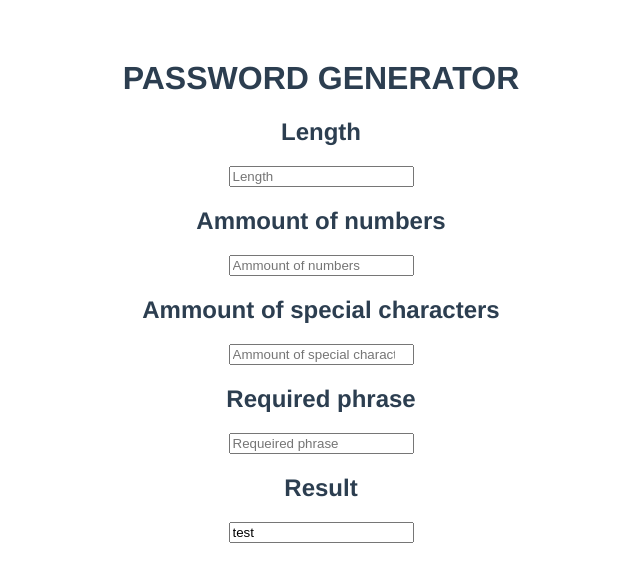
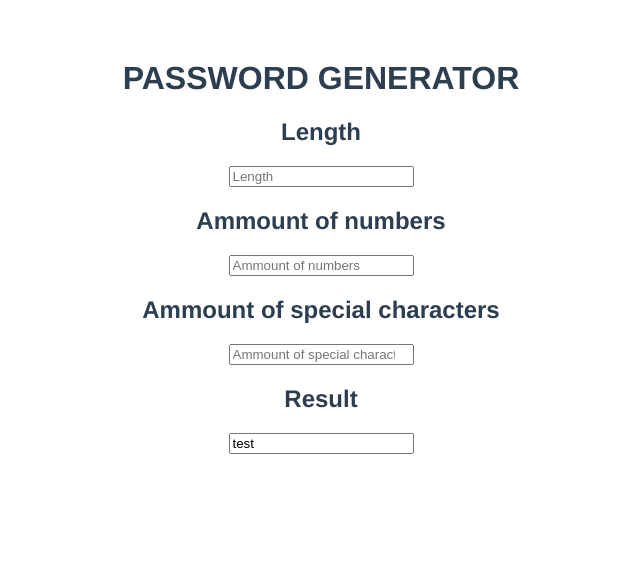
Before and after one commit to pasiastazebra/password-generator, a Vue app in the folder password-generator/: page / in a window 1280 px wide. Shown: the top 582 px of the page, without its empty margins (319-959 px from the left). Built offline with nearby package versions, Linux system fonts and the light colour scheme.

Commit message:
deleted requiered phrase

```diff
--- a/password-generator/src/components/WindowContent.vue
+++ b/password-generator/src/components/WindowContent.vue
@@ -14,10 +14,6 @@
     <div class="window-section">
       <h2 class="window-section-title">Ammount of special characters</h2>
       <input type="number" class="window-section-input" placeholder="Ammount of special characters" v-model="amountOfSpecChar">
-    </div>
-    <div class="window-section">
-      <h2 class="window-section-title">Required phrase</h2>
-      <input type="text" class="window-section-input" placeholder="Requeired phrase" v-model="phrase">
     </div>
     <div class="window-section">
       <h2 class="window-section-title">Result</h2>
@@ -84,7 +80,6 @@ export default {
       length: '',
       amountOfNumbers: '',
       amountOfSpecChar: '',
-      phrase: '',
       result: 'test',
 
     };
```
